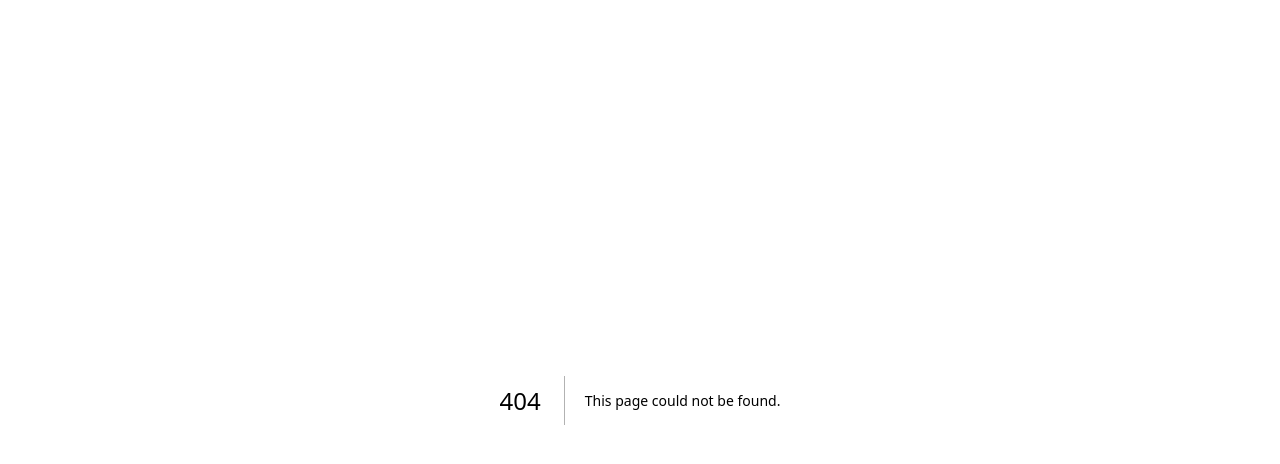
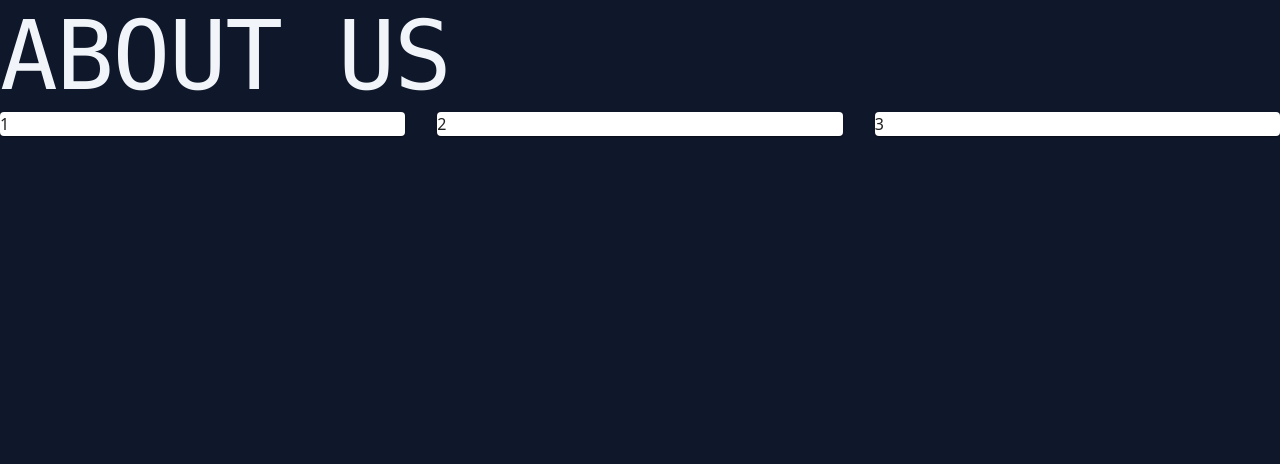
Before and after one commit to dgonz10152/ACMHacks-2024, a Next.js app: page /About in a window 1280 px wide. Before the commit this address had no page. Shown: the top 464 px of the page. Built offline with nearby package versions, Linux system fonts and the light colour scheme.

Commit message:
"about section"

```diff
--- /dev/null
+++ b/src/app/About/about.css
@@ -0,0 +1,8 @@
+@tailwind base;
+@tailwind components;
+@tailwind utilities;
+
+:root {
+	color: #3ae15be5;
+	background-color: #ffffff;
+}
--- /dev/null
+++ b/src/app/About/layout.js
@@ -0,0 +1,8 @@
+import "./about.css"
+export default function NestedLayout({ children }){
+    return(
+            <html lang="en">
+                <body>{children}</body>
+            </html>
+    );
+}
--- /dev/null
+++ b/src/app/About/page.js
@@ -0,0 +1,40 @@
+import Typography from '@mui/material/Typography';
+import Grid2 from '@mui/material/Grid2'
+import Container from '@mui/material/Container';
+import Card from '@mui/material/Card';
+import CardContent from '@mui/material/CardContent';
+import CardMedia from '@mui/material/CardMedia';
+import Button from '@mui/material/Button';
+import Avatar from '@mui/material/Avatar';
+import Paper from '@mui/material/Paper';
+
+export default function Home(){
+    return(
+    <div className="absolute inset-0 bg-green-500 w-full h-full z-0">
+
+        <section className="relative flex justify-center items-center h-48 m-6">
+            <div className="absolute inset-0 bg-white w-full h-full rounded-lg z-0">
+                <Typography variant="h1">
+                    <h1 className="p-10 flex justify-center text-" style={{fontFamily:'Monaco, "Courier New", monospace'}}>ABOUT US</h1>
+                </Typography>
+            </div>
+        </section>
+
+        <section className ="m-6">
+            <Grid2 container spacing={4}>
+                <Grid2 size={4}>
+                    <Paper>1</Paper>
+                </Grid2>
+                <Grid2 size={4}>
+                    <Paper>2</Paper>
+                </Grid2>
+                <Grid2 size={4}>
+                    <Paper>3</Paper>
+                </Grid2>
+            </Grid2>
+        </section>
+
+    </div>
+
+    );
+}
```
